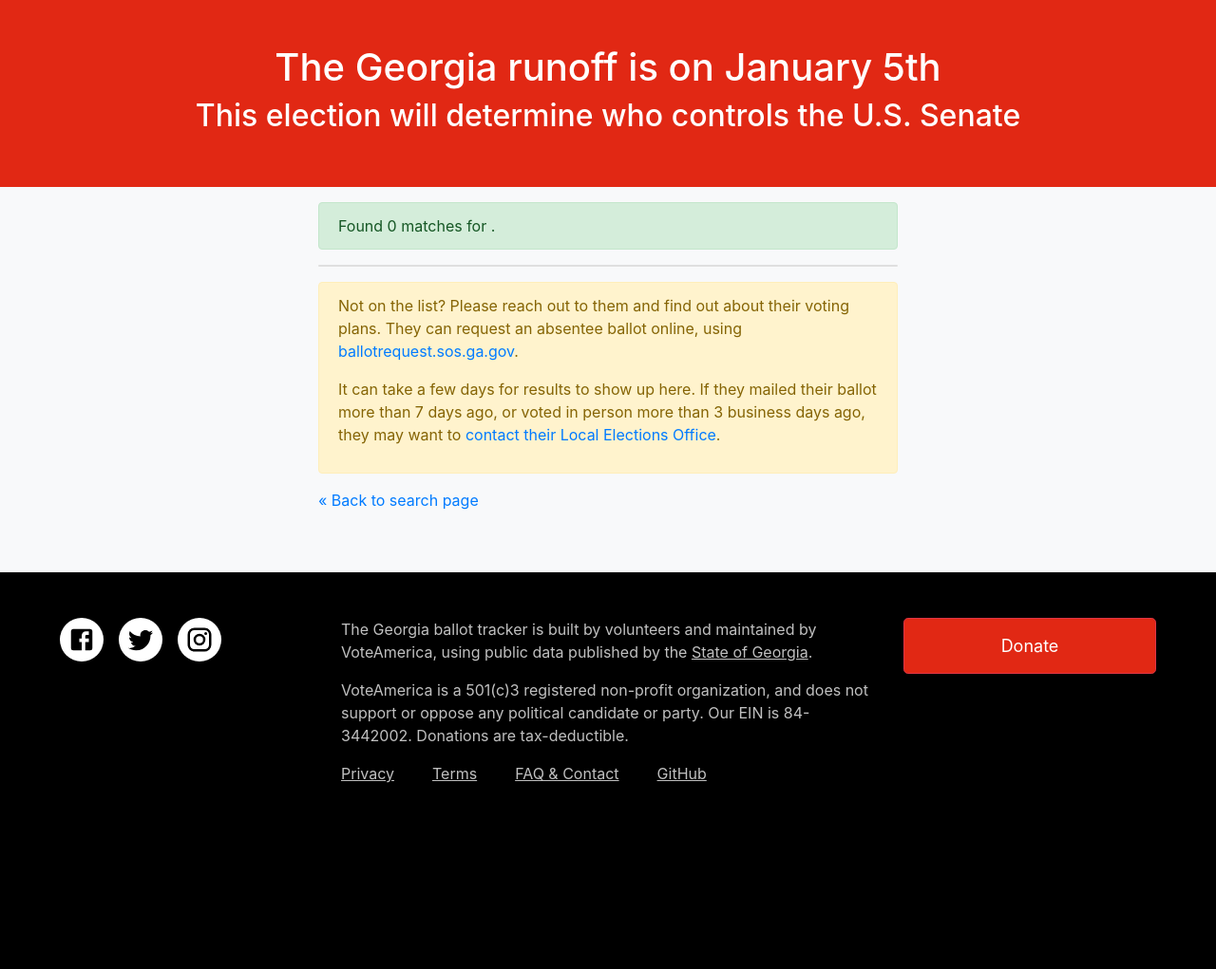
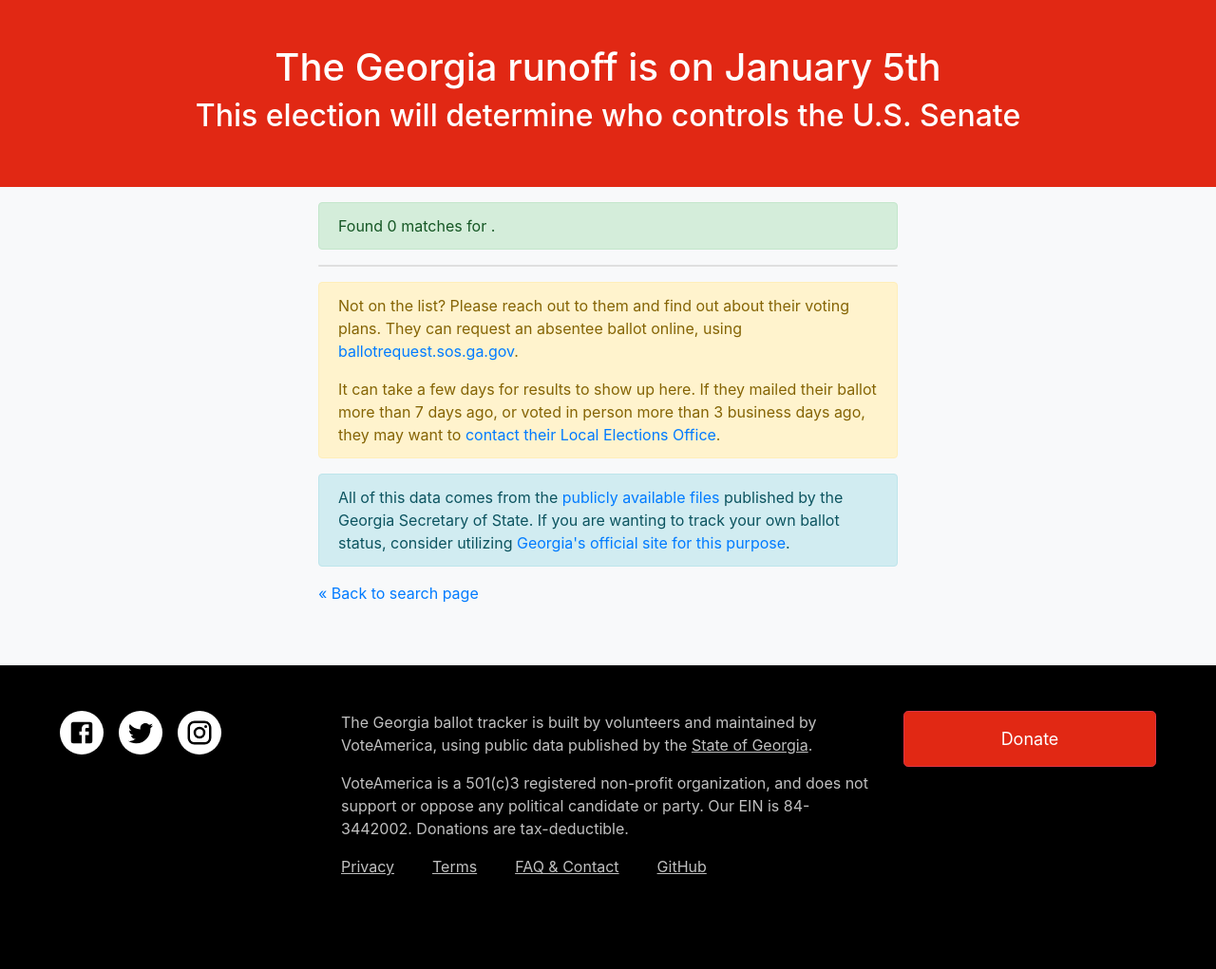
Before and after one commit to vote/gaballot, a Flask app: template templates/res-name.html in a window 1280 px wide. Shown: the part 77-1098 px from the top of the page at 95% size. Before the commit the page ends 902 px from the top, so only its background shows below. Run offline with Flask 2, Linux system fonts and the light colour scheme; the template is opened without the code that fills it, so the values that code supplies are empty.

Commit message:
Style results page and add "disclaimer"

```diff
--- a/templates/res-name.html
+++ b/templates/res-name.html
@@ -44,13 +44,22 @@
       They can request an absentee ballot online, using
       <a href="https://ballotrequest.sos.ga.gov/" target="_blank" rel="noopener noreferrer">ballotrequest.sos.ga.gov</a>.
     </p>
-    <p>
+    <p class="mb-0">
       It can take a few days for results to show up here.
       If they mailed their ballot more than 7 days ago, or voted in person more than 3 business days ago,
       they may want to <a href="https://www.voteamerica.com/local-election-offices/GA/" target="_blank" rel="noopener noreferrer">contact their Local
       Elections Office</a>.
     </p>
   </div>
+
+  <div class="alert alert-info" role="alert">
+    All of this data comes from the <a href="https://elections.sos.ga.gov/Elections/voterabsenteefile.do  target="_blank" rel="noopener noreferrer"">publicly
+    available files</a> published by the Georgia Secretary of State. If
+    you are wanting to track your own ballot status, consider utilizing
+    <a href="https://georgia.ballottrax.net/voter/" target="_blank" rel="noopener noreferrer">Georgia's official
+    site for this purpose</a>.
+  </div>
+
   <p class="my-3"><a href="/">&#171; Back to search page</a></p>
 </div>
 
```
Also changed, not shown: templates/results.html (+0 -9 lines).
